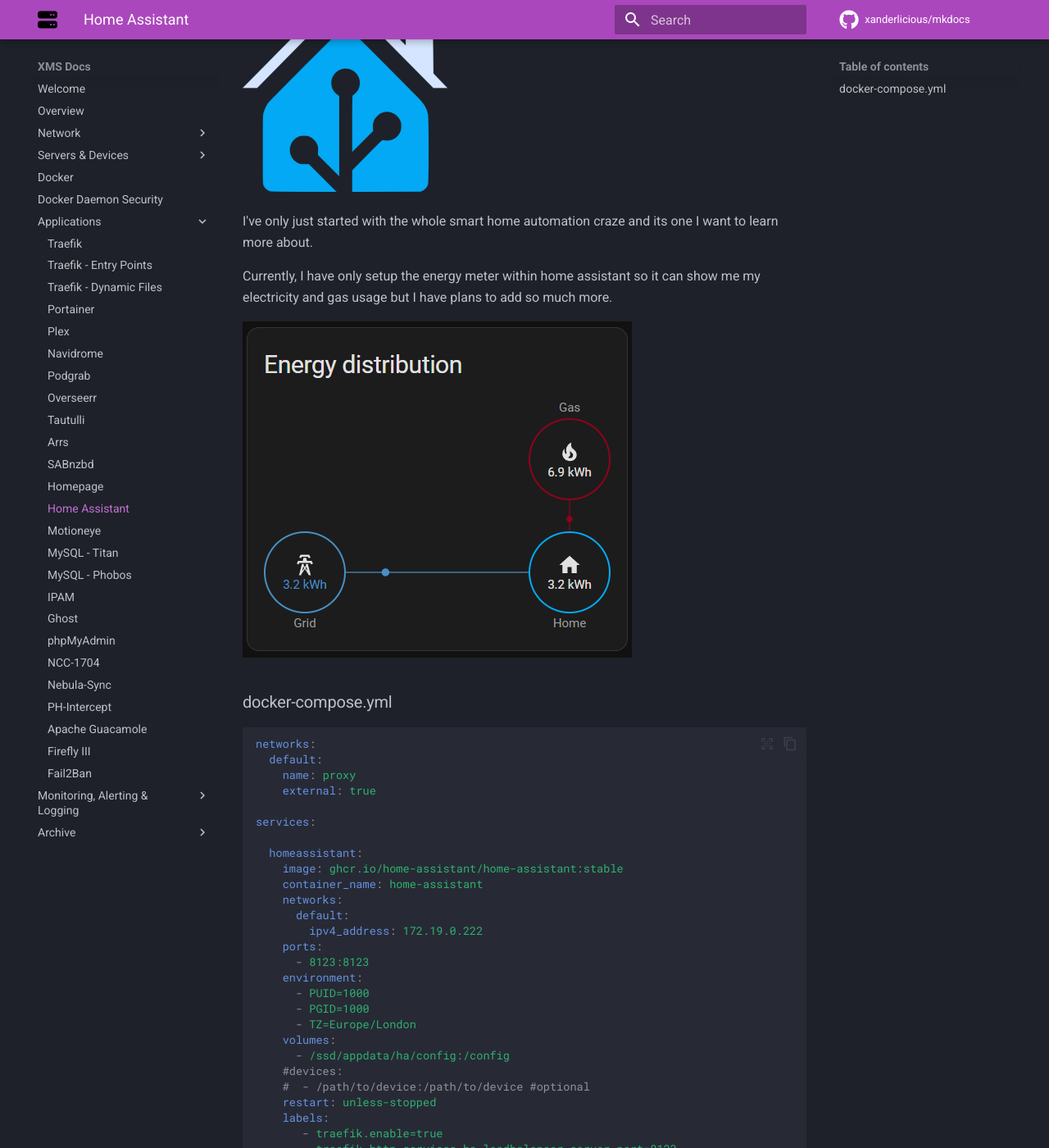
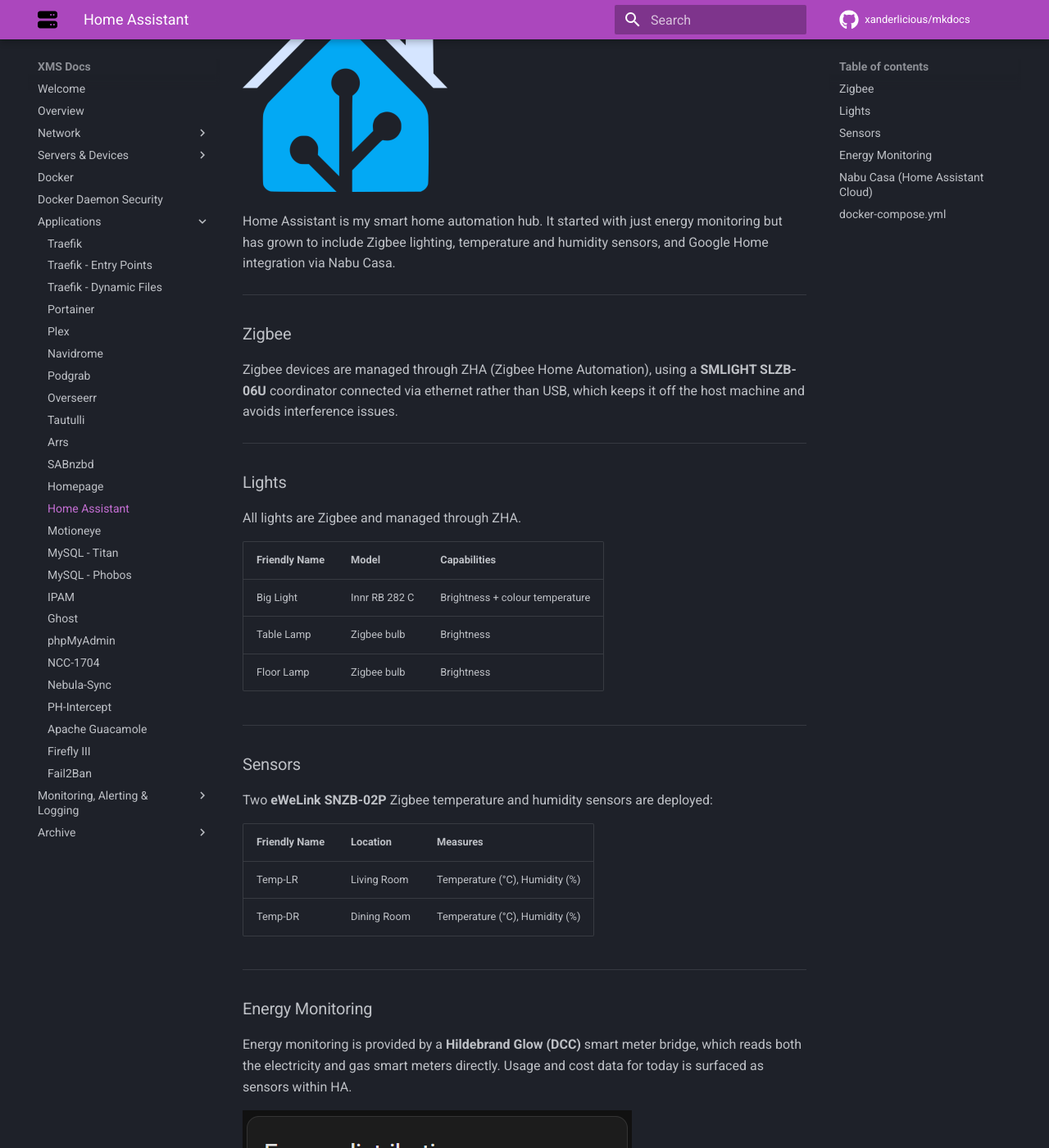
Before and after one commit to Xanderlicious/mkdocs, an MkDocs documentation site: the page built from docs/ha.md, in a window 1280 px wide and 1400 px high, scrolled down 236 px. Shown: the whole window at 82% size. Built offline with MkDocs 1.6.1 and Material for MkDocs 9.7.7, drawn with Linux system fonts in a browser that asks for light colours; comment, search, counter and statistics services are not loaded; some of the changed text lies outside the part shown.

Commit message:
updated Home Assistant page to reflect current setup
Added sections for Zigbee (SLZB-06U coordinator), lights (Innr RB 282 C,
Table Lamp, Floor Lamp), temperature/humidity sensors (eWeLink SNZB-02P),
and Nabu Casa with Google Home integration. Updated intro to reflect growth
beyond initial energy monitoring.

Co-Authored-By: Claude Sonnet 4.6 <noreply@anthropic.com>

```diff
--- a/docs/ha.md
+++ b/docs/ha.md
@@ -1,11 +1,56 @@
 
 ![](images/homeassistant.png)
 
-I've only just started with the whole smart home automation craze and its one I want to learn more about.
+Home Assistant is my smart home automation hub. It started with just energy monitoring but has grown to include Zigbee lighting, temperature and humidity sensors, and Google Home integration via Nabu Casa.
 
-Currently, I have only setup the energy meter within home assistant so it can show me my electricity and gas usage but I have plans to add so much more.
+---
+
+### Zigbee
+
+Zigbee devices are managed through ZHA (Zigbee Home Automation), using a **SMLIGHT SLZB-06U** coordinator connected via ethernet rather than USB, which keeps it off the host machine and avoids interference issues.
+
+---
+
+### Lights
+
+All lights are Zigbee and managed through ZHA.
+
+| Friendly Name | Model | Capabilities |
+| --- | --- | --- |
+| Big Light | Innr RB 282 C | Brightness + colour temperature |
+| Table Lamp | Zigbee bulb | Brightness |
+| Floor Lamp | Zigbee bulb | Brightness |
+
+---
+
+### Sensors
+
+Two **eWeLink SNZB-02P** Zigbee temperature and humidity sensors are deployed:
+
+| Friendly Name | Location | Measures |
+| --- | --- | --- |
+| Temp-LR | Living Room | Temperature (°C), Humidity (%) |
+| Temp-DR | Dining Room | Temperature (°C), Humidity (%) |
+
+---
+
+### Energy Monitoring
+
+Energy monitoring is provided by a **Hildebrand Glow (DCC)** smart meter bridge, which reads both the electricity and gas smart meters directly. Usage and cost data for today is surfaced as sensors within HA.
 
 ![](images/energyusage.png)
+
+---
+
+### Nabu Casa (Home Assistant Cloud)
+
+Nabu Casa is enabled, which provides:
+
+- **Remote access** — secure external access to the HA UI without needing to open ports
+- **Google Home / Google Assistant** — all supported devices (lights, sensors) are exposed to Google and can be controlled by voice
+- **Cloud TTS / STT** — text-to-speech and speech-to-text via the HA Cloud pipeline
+
+---
 
 ### docker-compose.yml
 
@@ -31,8 +76,6 @@ services:
       - TZ=Europe/London
     volumes:
       - /ssd/appdata/ha/config:/config
-    #devices:
-    #  - /path/to/device:/path/to/device #optional
     restart: unless-stopped
     labels:
        - traefik.enable=true
```
